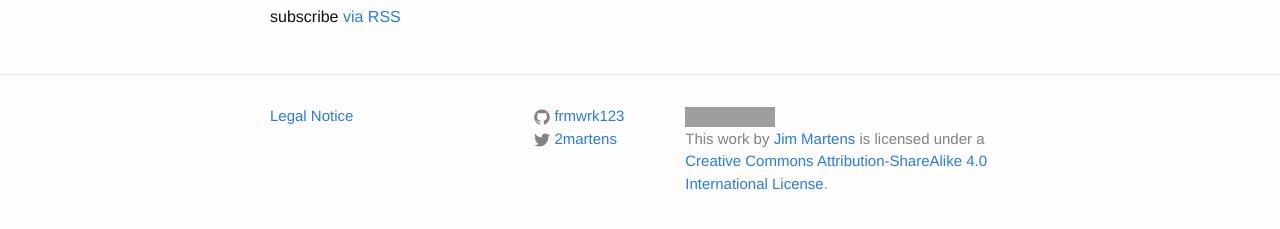
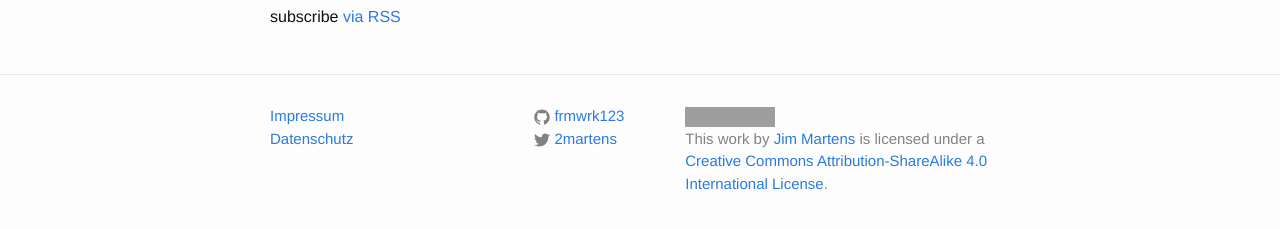
Before and after one commit to frmwrk123/frmwrk123.github.io, a Jekyll site: the page built from index.html, in a window 1280 px wide. Shown: the part 222-451 px from the top of the page. Built offline with Jekyll 4.4.1, drawn with Linux system fonts in a browser that asks for light colours; grey boxes are pictures that could not be loaded.

Commit message:
[Content] Customized footer and header further
Signed-off-by: Jim Martens <github@2martens.de>

```diff
--- a/_includes/footer.html
+++ b/_includes/footer.html
@@ -5,7 +5,8 @@
         <div class="footer-col-wrapper">
             <div class="footer-col footer-col-1">
                 <ul class="unstyled-list">
-                    <li><a href="/legal-notice">Legal Notice</li>
+                    <li><a href="/legal-notice">Impressum</li>
+                    <li><a href="/datenschutz">Datenschutz</li>
                 </ul>
             </div>
 
--- a/_includes/header.html
+++ b/_includes/header.html
@@ -14,11 +14,7 @@
       </a>
 
       <div class="trigger">
-        {% for my_page in site.pages %}
-          {% if my_page.title %}
-          <a class="page-link" href="{{ my_page.url | prepend: site.baseurl }}">{{ my_page.title }}</a>
-          {% endif %}
-        {% endfor %}
+        <a class="page-link" href="{{ /about | prepend: site.baseurl }}">About</a>
       </div>
     </nav>
 
```
